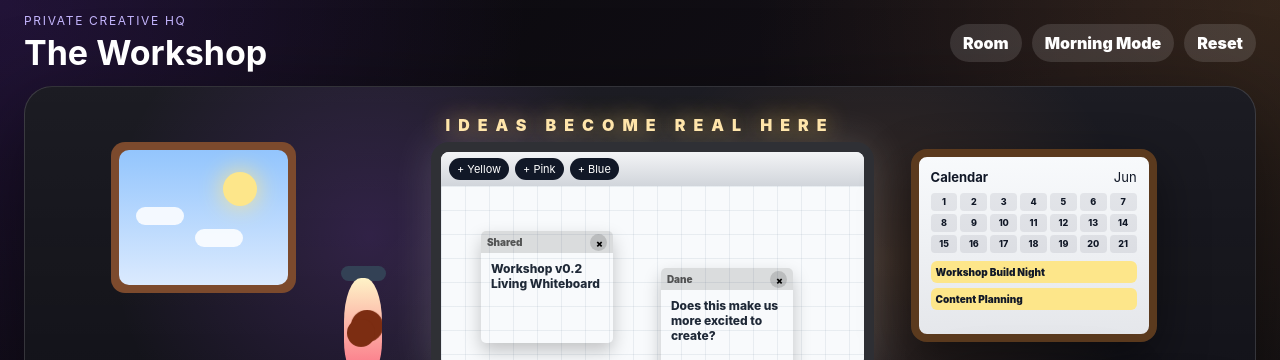
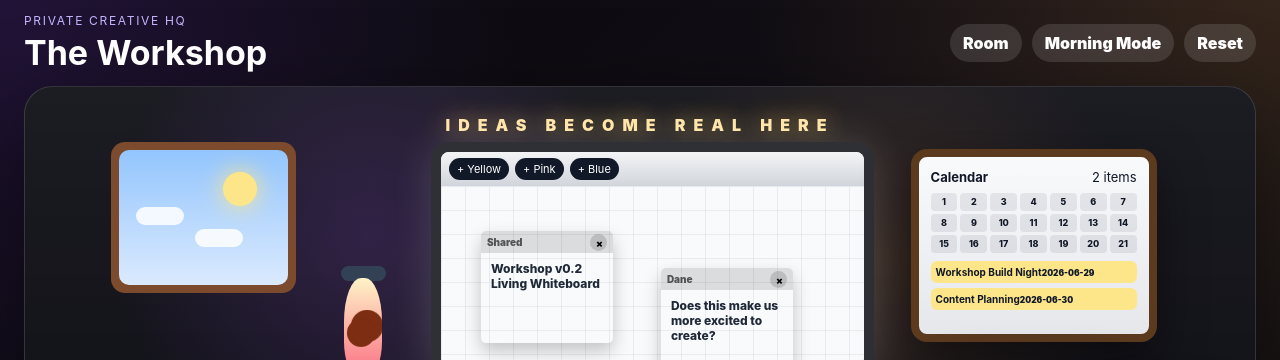
Before and after one commit to danechristensen21-prog/the-workshop, a React (Vite) app: page / in a window 1280 px wide. Shown: the top 360 px of the page. Built offline with nearby package versions, Linux system fonts and the light colour scheme.

Commit message:
Update Calendar.jsx

```diff
--- a/src/objects/Decor/Calendar.jsx
+++ b/src/objects/Decor/Calendar.jsx
@@ -4,12 +4,15 @@ export default function Calendar() {
   const { workshop } = useWorkshop();
 
   const events = workshop.calendar?.events || [];
+  const upcomingEvents = [...events]
+    .sort((a, b) => `${a.date} ${a.time}`.localeCompare(`${b.date} ${b.time}`))
+    .slice(0, 3);
 
   return (
     <div className="calendar-object">
       <div className="calendar-header">
         <strong>Calendar</strong>
-        <span>Jun</span>
+        <span>{events.length} items</span>
       </div>
 
       <div className="calendar-grid">
@@ -21,9 +24,13 @@ export default function Calendar() {
       </div>
 
       <div className="calendar-events">
-        {events.slice(0, 2).map((event) => (
-          <div className="calendar-event" key={event.id}>
-            {event.title}
+        {upcomingEvents.map((event) => (
+          <div
+            className={`calendar-event calendar-event--${event.color}`}
+            key={event.id}
+          >
+            <strong>{event.title}</strong>
+            <small>{event.date}</small>
           </div>
         ))}
       </div>
```
